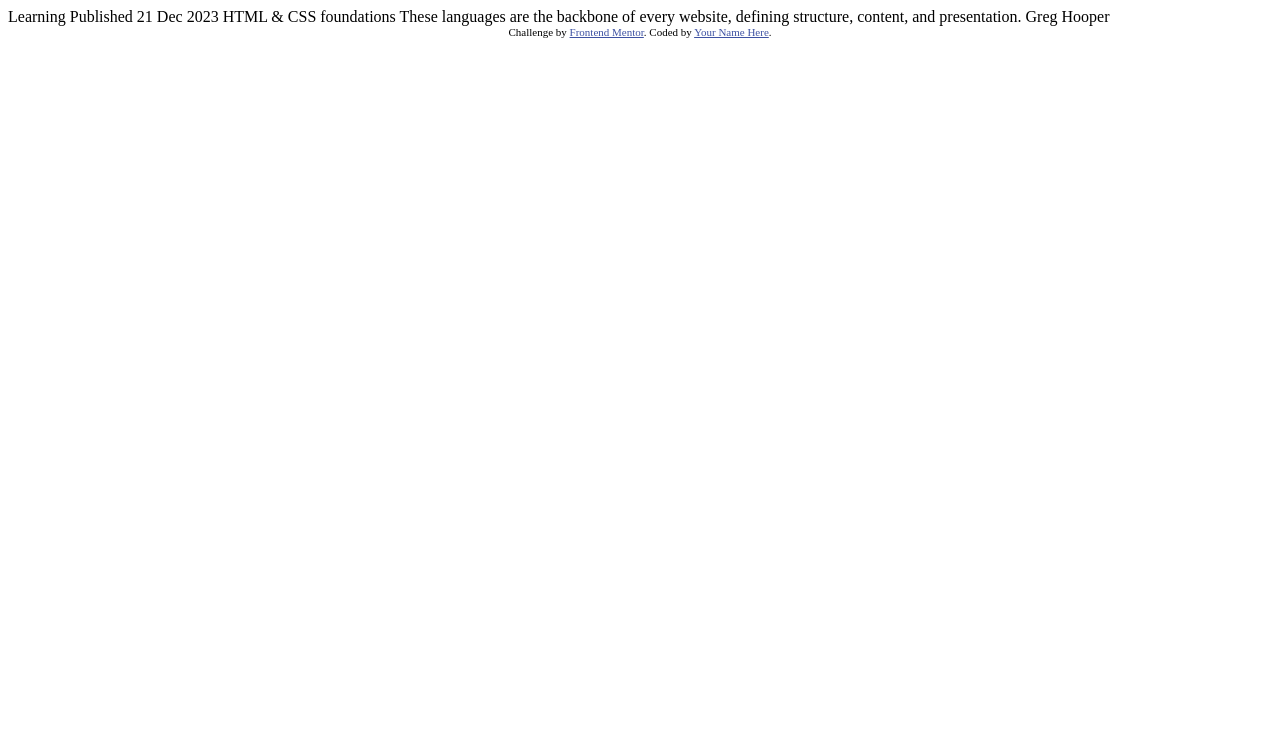
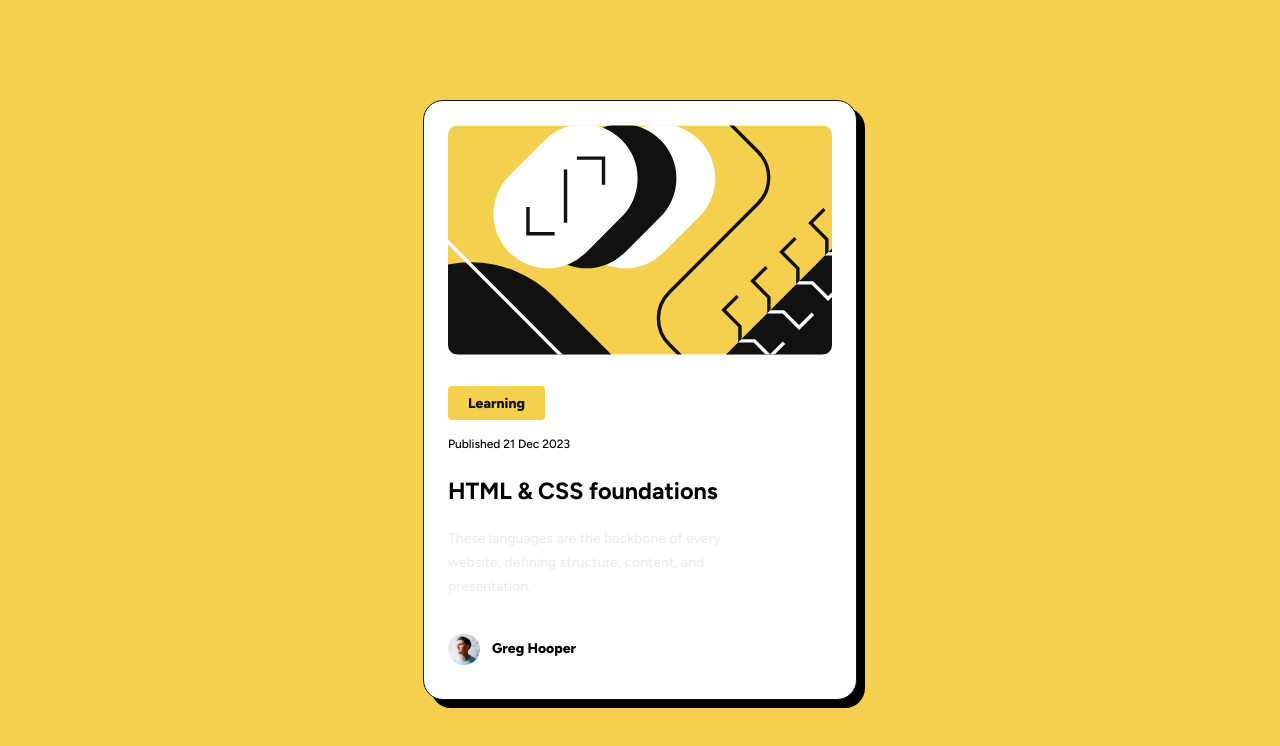
Before and after one commit to gilotin/Blog-preview-card, a plain HTML site: page index.html in a window 1280 px wide. Drawn offline with Linux system fonts and the light colour scheme.

Commit message:
added styling and html

```diff
--- a/index.html
+++ b/index.html
@@ -1,34 +1,55 @@
 <!DOCTYPE html>
 <html lang="en">
+
 <head>
   <meta charset="UTF-8">
-  <meta name="viewport" content="width=device-width, initial-scale=1.0"> <!-- displays site properly based on user's device -->
+  <meta name="viewport" content="width=device-width, initial-scale=1.0">
+  <!-- displays site properly based on user's device -->
 
-  <link rel="icon" type="image/png" sizes="32x32" href="./assets/images/favicon-32x32.png">
-
+  <link rel="icon" type="image/png" sizes="32x32" href="./public/assets/images/favicon-32x32.png">
+  <link rel="stylesheet" href="styles.css">
   <title>Frontend Mentor | Blog preview card</title>
 
   <!-- Feel free to remove these styles or customise in your own stylesheet 👍 -->
-  <style>
-    .attribution { font-size: 11px; text-align: center; }
-    .attribution a { color: hsl(228, 45%, 44%); }
-  </style>
+  <!-- <style>
+    .attribution {
+      font-size: 11px;
+      text-align: center;
+    }
+
+    .attribution a {
+      color: hsl(228, 45%, 44%);
+    }
+  </style> -->
 </head>
+
 <body>
+  <main>
+    <article class="card">
+      <img class="card-image" src="./public/assets/images/illustration-article.svg" alt="Dev Tools sign">
 
-  Learning
+      <section class="card-content">
+        <section class="card-tag">Learning</section>
 
-  Published 21 Dec 2023
+        <time datetime="21-12-2023">
+          <p class="card-date">Published 21 Dec 2023</p>
+        </time>
 
-  HTML & CSS foundations
+        <a class="card-header" href="#">
+          <h1>HTML & CSS foundations</h1>
+        </a>
 
-  These languages are the backbone of every website, defining structure, content, and presentation.
+        <p class="card-info">These languages are the backbone of every website, defining structure, content, and
+          presentation.</p>
 
-  Greg Hooper
+      </section>
+      <section class="author"><img class="author-img" src="./public/assets/images/image-avatar.webp" alt="">
+        <p class=" author-name">Greg Hooper</p>
+      </section>
+    </article>
+  </main>
 
-  <div class="attribution">
-    Challenge by <a href="https://www.frontendmentor.io?ref=challenge" target="_blank">Frontend Mentor</a>.
-    Coded by <a href="#">Your Name Here</a>.
-  </div>
+
 </body>
+
 </html>
--- /dev/null
+++ b/styles.css
@@ -0,0 +1,120 @@
+@import url('https://fonts.googleapis.com/css2?family=Figtree:ital,wght@0,300..900;1,300..900&display=swap');
+
+
+
+:root {
+    --black: rgba(17, 17, 17, 1);
+    --font-family: "Figtree", sans-serif;
+    --grey: rgba(244, 233, 233, 1);
+    --white: rgba(255, 255, 255, 1);
+    --yellow: rgba(244, 208, 78, 1);
+    font-optical-sizing: auto;
+
+
+}
+
+a {
+    text-decoration: none;
+    color: black;
+}
+
+
+
+body {
+    margin: 0;
+    background-color: var(--yellow);
+    font-family: var(--font-family);
+}
+
+.card {
+    background-color: var(--white);
+    border-radius: 20px;
+    border: 1px solid var(--black);
+    box-shadow: 8px 8px 0 0 #000;
+    width: 327px;
+    padding: 24px;
+    line-height: 150%;
+}
+
+.card-image {
+    border-radius: 10px;
+    width: 100%;
+    margin-bottom: 24px;
+}
+
+.card-content {
+    width: 279px;
+    /* height: 173px; */
+    font-weight: 300;
+    margin-bottom: 24px;
+}
+
+.card-tag {
+    background: var(--yellow);
+    border-radius: 4px;
+    text-align: center;
+    color: var(--black);
+    font-size: 14px;
+    font-weight: 800;
+    height: 26px;
+    width: 73px;
+    line-height: 200%;
+    padding: 4px 12px;
+}
+
+.card-date {
+    font-size: 12px;
+    font-weight: 500;
+
+}
+
+.card-header {
+    font-weight: 800;
+    font-size: 20px;
+}
+
+.card-header :hover {
+    color: var(--yellow);
+    cursor: url('/public/assets/images/mouse_pointer.svg'), auto;
+}
+
+
+.card-info {
+    font-size: 14px;
+    font-weight: 500;
+    color: var(--grey);
+
+}
+
+.author {
+    display: flex;
+    flex-wrap: nowrap;
+    align-items: center;
+    gap: 12px;
+
+}
+
+.author-img {
+    width: 32px;
+    height: 32px;
+}
+
+.author-name {
+    font-weight: 800;
+    font-size: 14px;
+}
+
+@media only screen and (min-width: 400px) {
+    body {
+        display: flex;
+        justify-content: center;
+        align-items: center;
+        height: 100vh;
+    }
+
+    .card {
+        width: 384px;
+
+    }
+
+}
```
Also changed, not shown: public/assets/images/mouse_pointer.svg (added), 1 other file.
